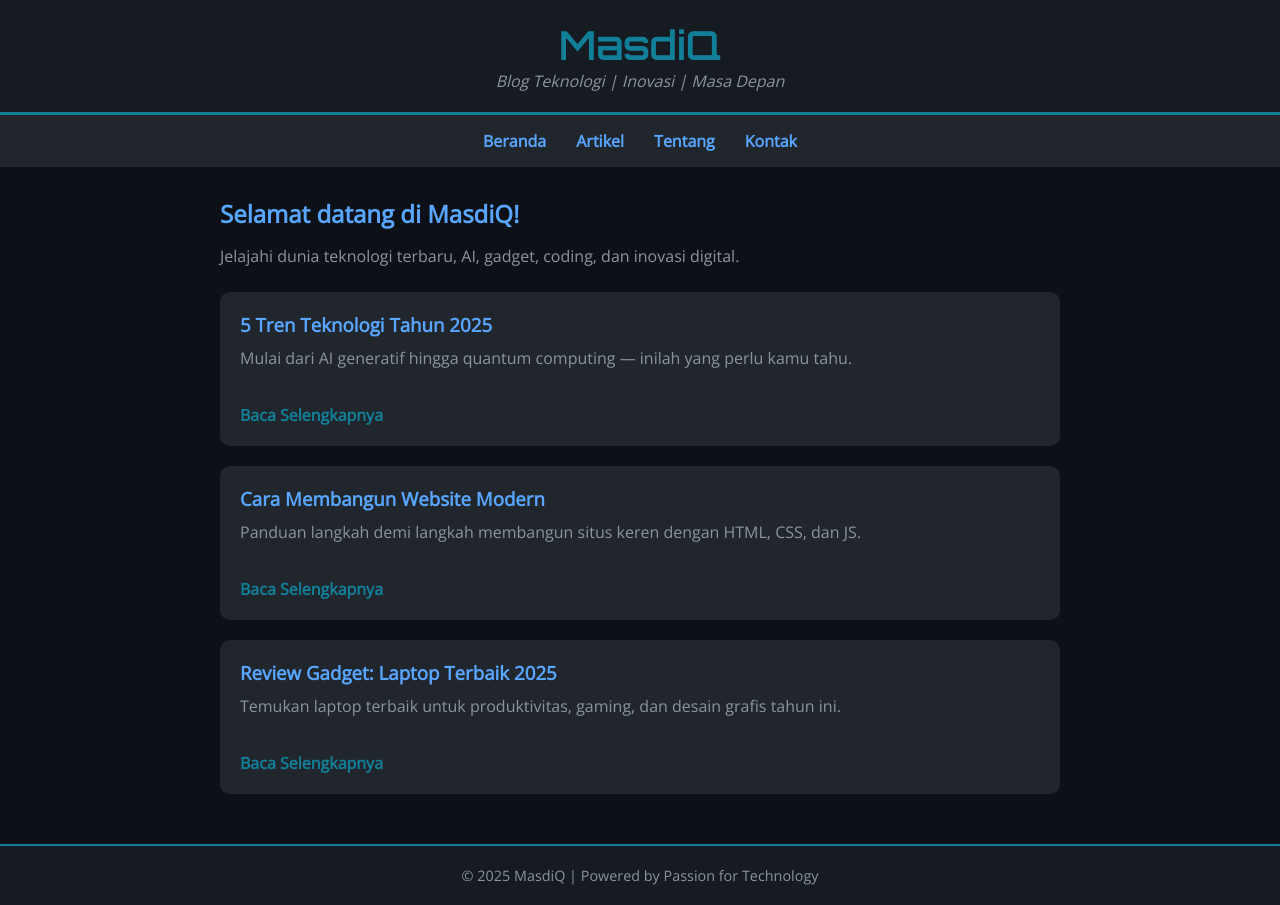
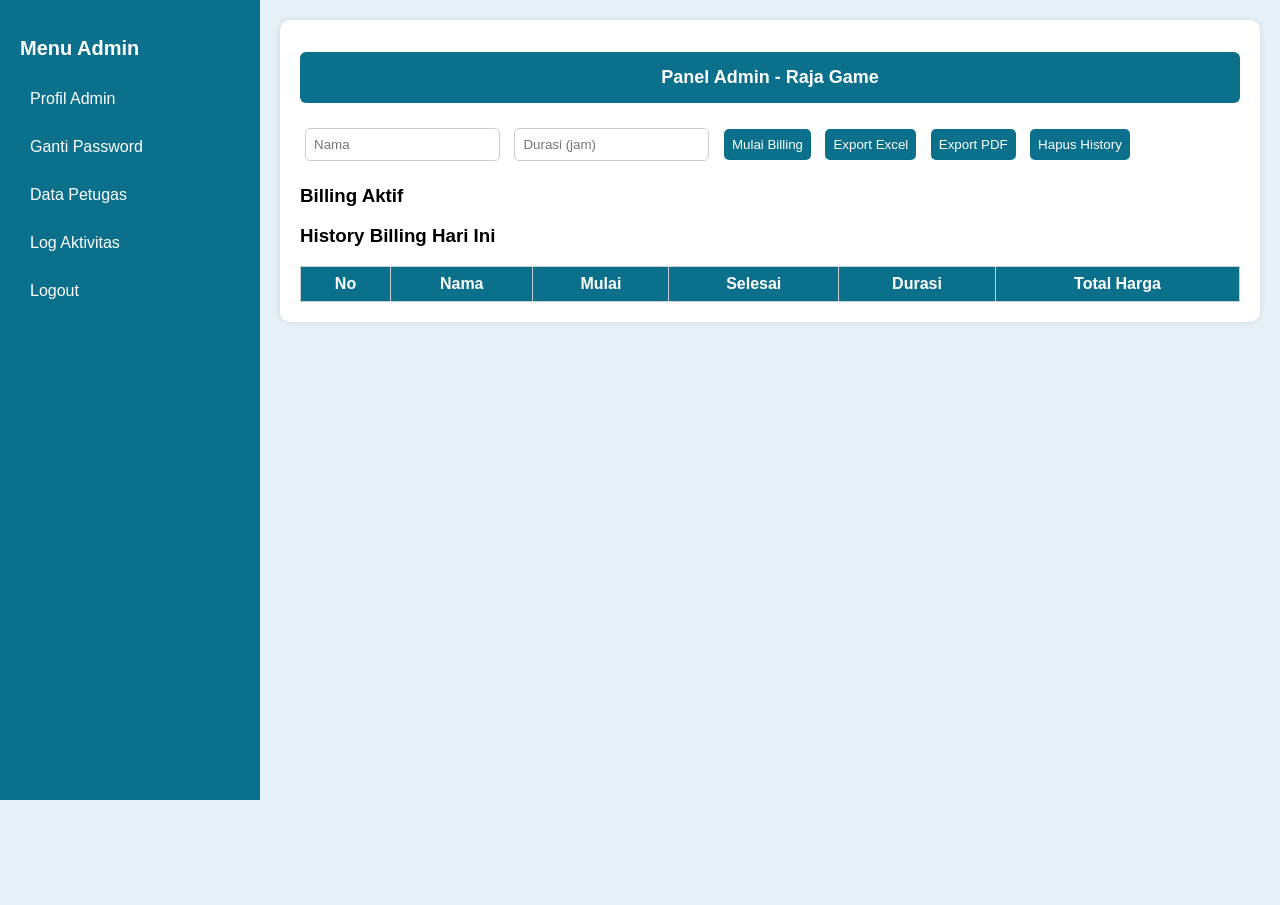
Before and after one commit to MasdiQ778/github.io, a plain HTML site: page index.html in a window 1280 px wide. After the commit the page ends 800 px from the top, so only its background shows below. Drawn offline with nearby package versions, Linux system fonts and the light colour scheme.

Commit message:
Update index.html

```diff
--- a/index.html
+++ b/index.html
@@ -3,163 +3,221 @@
 <head>
   <meta charset="UTF-8" />
   <meta name="viewport" content="width=device-width, initial-scale=1.0" />
-  <title>MasdiQ - Beranda</title>
-  <link href="https://fonts.googleapis.com/css2?family=Orbitron:wght@600&family=Open+Sans&display=swap" rel="stylesheet">
+  <title>Panel Admin - Raja Game</title>
   <style>
-    * {
+    body {
       margin: 0;
-      padding: 0;
-      box-sizing: border-box;
-      font-family: 'Open Sans', sans-serif;
+      font-family: Arial, sans-serif;
+      background-color: #e6f2f7;
     }
-
-    body {
-      background: #0d1117;
-      color: #c9d1d9;
+    .container {
+      display: flex;
+      min-height: 100vh;
     }
-
-    header {
-      background-color: #161b22;
+    .sidebar {
+      width: 220px;
+      background-color: #0b708c;
+      color: white;
       padding: 20px;
-      text-align: center;
-      border-bottom: 3px solid #127F99;
     }
-
-    header h1 {
-      font-family: 'Orbitron', sans-serif;
-      color: #127F99;
-      font-size: 2.5rem;
+    .sidebar h2 {
+      font-size: 20px;
+      margin-bottom: 20px;
     }
-
-    header p {
-      font-style: italic;
-      color: #8b949e;
+    .sidebar a {
+      display: block;
+      color: white;
+      text-decoration: none;
+      padding: 10px;
+      border-radius: 6px;
+      margin-bottom: 10px;
     }
-
-    nav {
-      background: #21262d;
-      display: flex;
-      justify-content: center;
-      gap: 30px;
-      padding: 15px 0;
+    .sidebar a:hover {
+      background-color: #095c72;
     }
-
-    nav a {
-      color: #58a6ff;
-      text-decoration: none;
-      font-weight: bold;
-      transition: color 0.3s;
+    .main-content {
+      flex: 1;
+      padding: 20px;
     }
-
-    nav a:hover {
-      color: #127F99;
-    }
-
-    .content {
-      padding: 30px;
-      max-width: 900px;
-      margin: auto;
-    }
-
-    .content h2 {
-      color: #58a6ff;
-      margin-bottom: 15px;
-    }
-
-    .content p {
-      color: #8b949e;
-      font-size: 1rem;
-      margin-bottom: 25px;
-    }
-
-    .card {
-      background: #21262d;
+    .panel {
+      background-color: white;
       border-radius: 10px;
       padding: 20px;
+      box-shadow: 0 0 10px rgba(0,0,0,0.1);
+    }
+    .panel h1 {
+      background-color: #0b708c;
+      color: white;
+      text-align: center;
+      padding: 15px;
+      border-radius: 6px;
+      font-size: 18px;
       margin-bottom: 20px;
-      transition: transform 0.2s ease;
     }
-
-    .card:hover {
-      transform: translateY(-5px);
+    input, button {
+      margin: 5px;
+      padding: 8px;
+      border-radius: 5px;
+      border: 1px solid #ccc;
     }
-
-    .card h3 {
-      color: #58a6ff;
+    button {
+      background-color: #0b708c;
+      color: white;
+      border: none;
+      cursor: pointer;
+    }
+    button:hover {
+      background-color: #095c72;
+    }
+    .bubble {
+      background: #f2f2f2;
+      padding: 10px;
+      border-radius: 10px;
       margin-bottom: 10px;
     }
-
-    .card p {
-      color: #8b949e;
-    }
-
-    .card a {
-      color: #127F99;
-      font-weight: bold;
-      text-decoration: none;
-      display: inline-block;
+    table {
+      width: 100%;
+      border-collapse: collapse;
       margin-top: 10px;
     }
-
-    footer {
-      background: #161b22;
+    th, td {
+      border: 1px solid #ccc;
+      padding: 8px;
       text-align: center;
-      padding: 20px;
-      font-size: 0.9rem;
-      color: #8b949e;
-      border-top: 2px solid #127F99;
     }
-
-    @media (max-width: 600px) {
-      nav {
-        flex-direction: column;
-        gap: 10px;
-      }
-
-      .content {
-        padding: 20px;
-      }
+    th {
+      background-color: #0b708c;
+      color: white;
     }
   </style>
 </head>
 <body>
-  <header>
-    <h1>MasdiQ</h1>
-    <p>Blog Teknologi | Inovasi | Masa Depan</p>
-  </header>
+  <div class="container">
+    <div class="sidebar">
+      <h2>Menu Admin</h2>
+      <a href="profil.html">Profil Admin</a>
+      <a href="ganti-password.html">Ganti Password</a>
+      <a href="data-petugas.html">Data Petugas</a>
+      <a href="log-aktivitas.html">Log Aktivitas</a>
+      <a href="login.html">Logout</a>
+    </div>
+    <div class="main-content">
+      <div class="panel">
+        <h1>Panel Admin - Raja Game</h1>
 
-  <nav>
-    <a href="index.html">Beranda</a>
-    <a href="artikel.html">Artikel</a>
-    <a href="tentang.html">Tentang</a>
-    <a href="kontak.html">Kontak</a>
-  </nav>
+        <input type="text" id="nama" placeholder="Nama" />
+        <input type="number" id="durasi" placeholder="Durasi (jam)" />
+        <button onclick="mulaiBilling()">Mulai Billing</button>
+        <button onclick="exportExcel()">Export Excel</button>
+        <button onclick="exportPDF()">Export PDF</button>
+        <button onclick="hapusHistory()">Hapus History</button>
 
-  <section class="content">
-    <h2>Selamat datang di MasdiQ!</h2>
-    <p>Jelajahi dunia teknologi terbaru, AI, gadget, coding, dan inovasi digital.</p>
+        <h3>Billing Aktif</h3>
+        <div id="billingAktif"></div>
 
-    <div class="card">
-      <h3>5 Tren Teknologi Tahun 2025</h3>
-      <p>Mulai dari AI generatif hingga quantum computing — inilah yang perlu kamu tahu.</p>
-      <a href="#">Baca Selengkapnya</a>
+        <h3>History Billing Hari Ini</h3>
+        <table>
+          <thead>
+            <tr>
+              <th>No</th>
+              <th>Nama</th>
+              <th>Mulai</th>
+              <th>Selesai</th>
+              <th>Durasi</th>
+              <th>Total Harga</th>
+            </tr>
+          </thead>
+          <tbody id="historyTable"></tbody>
+        </table>
+      </div>
     </div>
+  </div>
 
-    <div class="card">
-      <h3>Cara Membangun Website Modern</h3>
-      <p>Panduan langkah demi langkah membangun situs keren dengan HTML, CSS, dan JS.</p>
-      <a href="#">Baca Selengkapnya</a>
-    </div>
+  <script>
+    const hargaPerJam = 5000;
+    let billingList = JSON.parse(localStorage.getItem("billingList")) || [];
 
-    <div class="card">
-      <h3>Review Gadget: Laptop Terbaik 2025</h3>
-      <p>Temukan laptop terbaik untuk produktivitas, gaming, dan desain grafis tahun ini.</p>
-      <a href="#">Baca Selengkapnya</a>
-    </div>
-  </section>
+    function mulaiBilling() {
+      const nama = document.getElementById("nama").value;
+      const durasi = parseInt(document.getElementById("durasi").value);
+      if (!nama || !durasi) return alert("Isi nama dan durasi!");
 
-  <footer>
-    <p>© 2025 MasdiQ | Powered by Passion for Technology</p>
-  </footer>
+      const mulai = new Date();
+      const selesai = new Date(mulai.getTime() + durasi * 60 * 60 * 1000);
+
+      const billing = { nama, mulai: mulai.toISOString(), selesai: selesai.toISOString(), durasi };
+      billingList.push(billing);
+      localStorage.setItem("billingList", JSON.stringify(billingList));
+      renderBillingAktif();
+    }
+
+    function hapusHistory() {
+      localStorage.removeItem("billingList");
+      billingList = [];
+      renderBillingAktif();
+    }
+
+    function renderBillingAktif() {
+      const now = new Date();
+      const aktifDiv = document.getElementById("billingAktif");
+      const tableBody = document.getElementById("historyTable");
+      aktifDiv.innerHTML = "";
+      tableBody.innerHTML = "";
+
+      let no = 1;
+      billingList.forEach((bill, index) => {
+        const mulai = new Date(bill.mulai);
+        const selesai = new Date(bill.selesai);
+
+        if (selesai > now) {
+          const sisa = selesai - now;
+          const jam = Math.floor(sisa / (1000 * 60 * 60));
+          const menit = Math.floor((sisa % (1000 * 60 * 60)) / (1000 * 60));
+          const detik = Math.floor((sisa % (1000 * 60)) / 1000);
+
+          const totalHarga = bill.durasi * hargaPerJam;
+
+          aktifDiv.innerHTML += `
+            <div class="bubble">
+              <b>${bill.nama}</b><br>
+              Sisa: ${jam}j ${menit}m ${detik}d<br>
+              Total: Rp ${totalHarga.toLocaleString()}<br>
+              <button onclick="selesaikanBilling(${index})">Selesai</button>
+            </div>
+          `;
+        } else {
+          const totalHarga = bill.durasi * hargaPerJam;
+          tableBody.innerHTML += `
+            <tr>
+              <td>${no++}</td>
+              <td>${bill.nama}</td>
+              <td>${new Date(bill.mulai).toLocaleTimeString([], { hour: '2-digit', minute: '2-digit' })}</td>
+              <td>${new Date(bill.selesai).toLocaleTimeString([], { hour: '2-digit', minute: '2-digit' })}</td>
+              <td>${bill.durasi} jam</td>
+              <td>Rp ${totalHarga.toLocaleString()}</td>
+            </tr>
+          `;
+        }
+      });
+    }
+
+    function selesaikanBilling(index) {
+      const now = new Date();
+      billingList[index].selesai = now.toISOString();
+      localStorage.setItem("billingList", JSON.stringify(billingList));
+      renderBillingAktif();
+    }
+
+    function exportExcel() {
+      alert("Fitur export Excel belum diaktifkan di versi demo ini.");
+    }
+
+    function exportPDF() {
+      alert("Fitur export PDF belum diaktifkan di versi demo ini.");
+    }
+
+    renderBillingAktif();
+    setInterval(renderBillingAktif, 1000);
+  </script>
 </body>
 </html>
```
